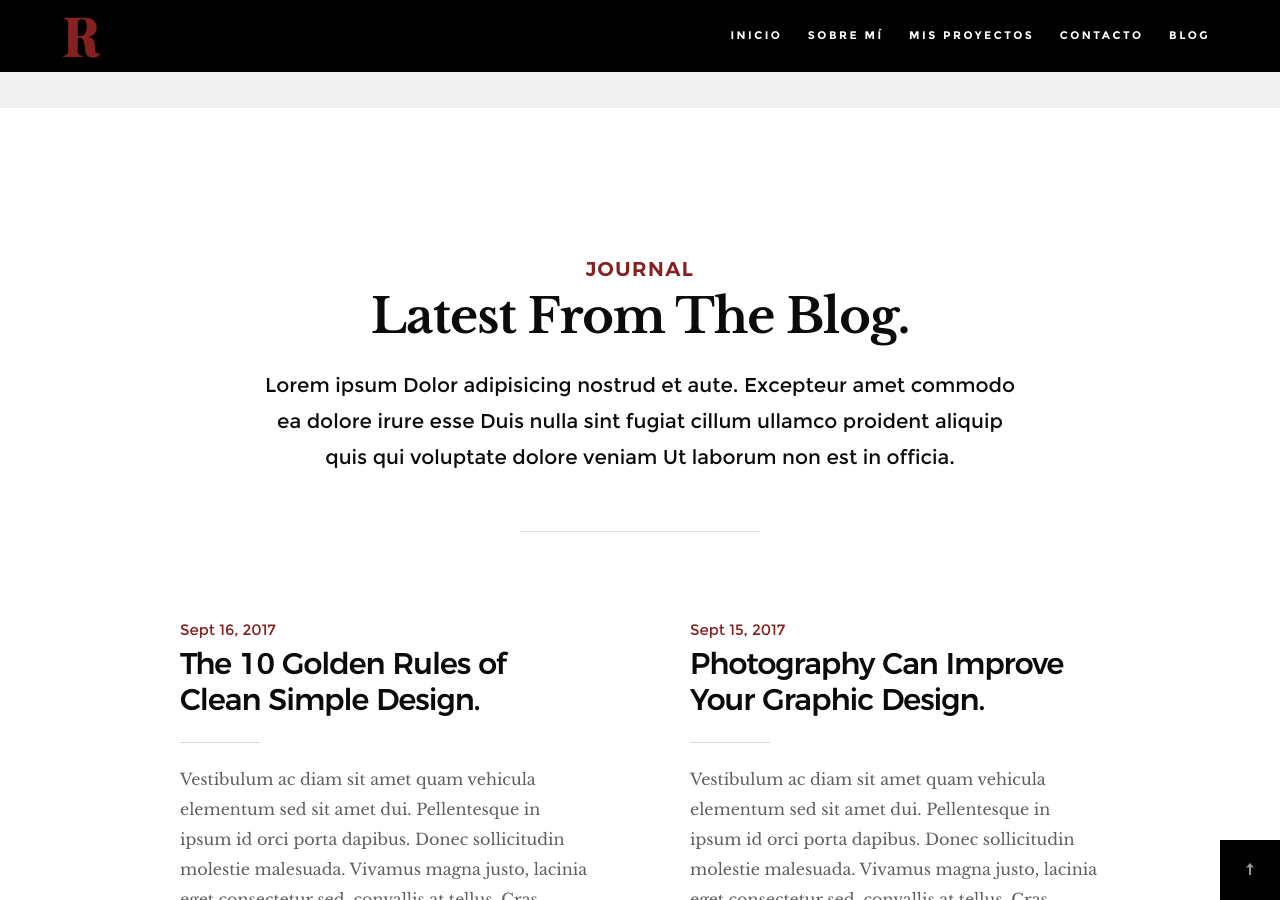
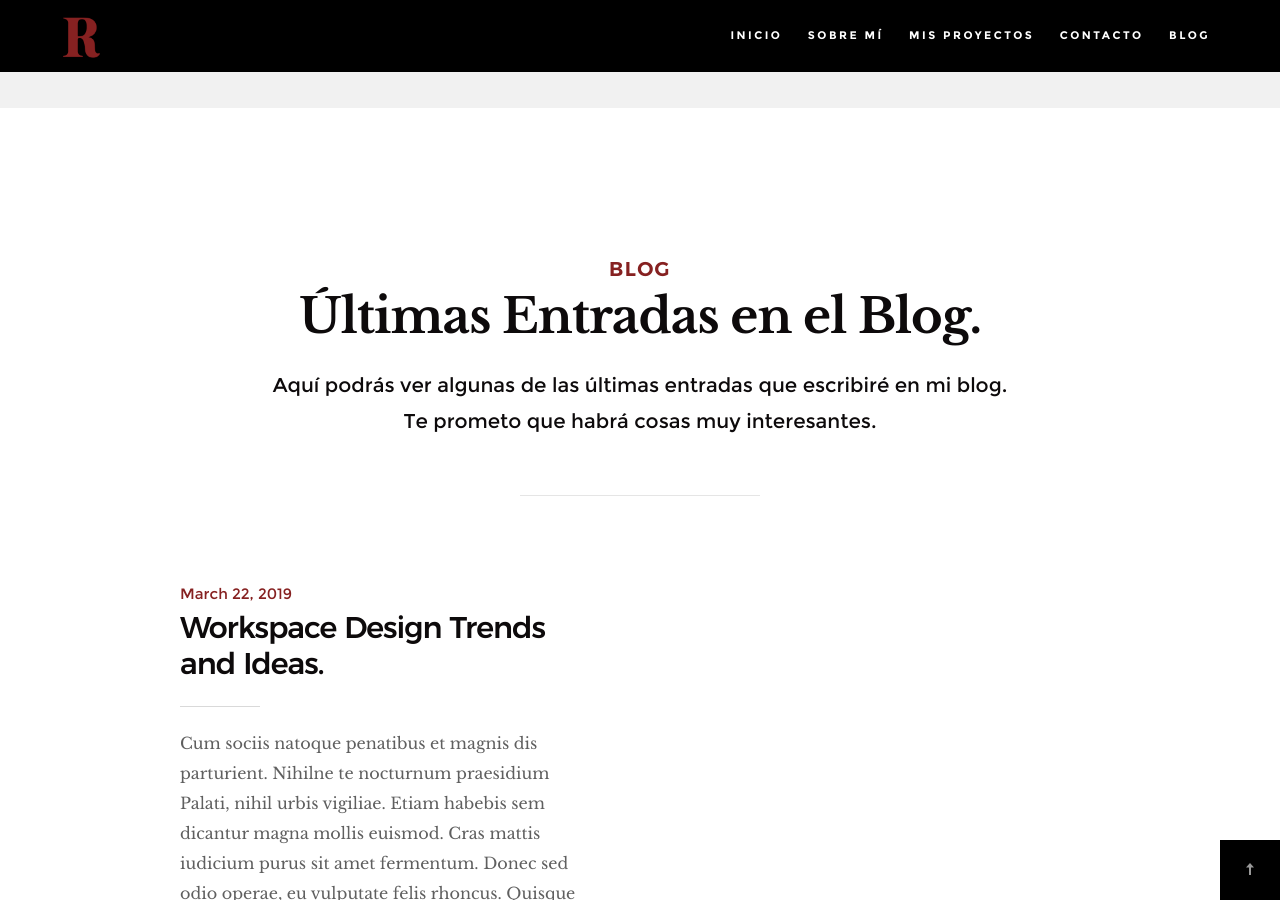
Before and after one commit to MrAnnix/Hola-theme-Jekyll, a Jekyll site: the page built from index.html, in a window 1280 px wide and 900 px high, scrolled down 3234 px. Built offline with Jekyll 4.4.1, drawn with Linux system fonts in a browser that asks for light colours; some of the changed text lies outside the part shown.

Commit message:
Blog list index

```diff
--- a/index.html
+++ b/index.html
@@ -137,11 +137,9 @@ layout: default
 
         <div class="row narrow section-intro has-bottom-sep">
             <div class="col-full">
-                <h3>Journal</h3>
-                <h1>Latest From The Blog.</h1>
-                <p class="lead">Lorem ipsum Dolor adipisicing nostrud et aute.
-                Excepteur amet commodo ea dolore irure esse Duis nulla sint fugiat cillum
-                ullamco proident aliquip quis qui voluptate dolore veniam Ut laborum non est in officia.</p>
+                <h3>Blog</h3>
+                <h1>Últimas Entradas en el Blog.</h1>
+                <p class="lead">Aquí podrás ver algunas de las últimas entradas que escribiré en mi blog. Te prometo que habrá cosas muy interesantes.</p>
             </div>
         </div>
 
@@ -149,69 +147,27 @@ layout: default
             <div class="col-full">
 
                 <div class="blog-list block-1-2 block-tab-full">
+                    {% if site.posts %}{% for post in site.posts limit:1 %}
                     <article class="col-block">
 
                         <div class="blog-date">
-                            <a href="blog-single.html">Sept 16, 2017</a>
+                            <a href="{{ post.url }}">{{ post.date | date: '%B %d, %Y' }}</a>
                         </div>
 
-                        <h2 class="h01"><a href="blog-single.html">The 10 Golden Rules of Clean Simple Design.</a></h2>
+                        <h2 class="h01"><a href="{{ post.url }}">{{ post.title }}</a></h2>
                         <p>
-                        Vestibulum ac diam sit amet quam vehicula elementum sed sit amet dui. Pellentesque in ipsum id orci porta dapibus. Donec sollicitudin molestie malesuada. Vivamus magna justo, lacinia eget consectetur sed, convallis at tellus. Cras ultricies ligula sed magna dictum porta. Sed porttitor lectus nibh..
+                        {{ post.excerpt | strip_html | truncate: 360 }}
                         </p>
 
                         <div class="blog-cat">
-                                <a href="blog.html">Branding</a><a href="blog.html">Design</a>
+                                {% if post.categories %}{% for category in post.categories %}
+                                <a href="{{ site.baseurl }}{{ site.category_page }}#{{ category | slugify }}">{{ category }}</a>
+                                {% endfor %}{% endif %}
                         </div>
 
 
                     </article>
-                    <article class="col-block">
-
-                        <div class="blog-date">
-                            <a href="blog-single.html">Sept 15, 2017</a>
-                        </div>
-
-                        <h2 class="h01"><a href="blog-single.html">Photography Can Improve Your Graphic Design.</a></h2>
-                        <p>
-                        Vestibulum ac diam sit amet quam vehicula elementum sed sit amet dui. Pellentesque in ipsum id orci porta dapibus. Donec sollicitudin molestie malesuada. Vivamus magna justo, lacinia eget consectetur sed, convallis at tellus. Cras ultricies ligula sed magna dictum porta. Sed porttitor lectus nibh..
-                        </p>
-
-                        <div class="blog-cat">
-                            <a href="blog.html">Photography</a>
-                        </div>
-
-
-                    </article>
-                    <article class="col-block">
-
-                        <div class="blog-date">
-                            <a href="blog-single.html">Sept 14, 2017</a>
-                        </div>
-
-                        <h2 class="h01"><a href="blog-single.html">Workspace Design Trends and Ideas.</a></h2>
-                        <p>
-                        Vestibulum ac diam sit amet quam vehicula elementum sed sit amet dui. Pellentesque in ipsum id orci porta dapibus. Donec sollicitudin molestie malesuada. Vivamus magna justo, lacinia eget consectetur sed, convallis at tellus. Cras ultricies ligula sed magna dictum porta. Sed porttitor lectus nibh dolore irure esse Duis nulla sint.
-                        </p>
-
-                        <div class="blog-cat">
-                            <a href="blog.html">Branding</a><a href="blog.html">Wordpress</a>
-                        </div>
-                    </article>
-                    <article class="col-block">
-
-                        <div class="blog-date">
-                            <a href="blog-single.html">Sept 12, 2017</a>
-                        </div>
-                        <h2 class="h01"><a href="blog-single.html">Using Patterns in your Branding.</a></h2>
-                        <p>
-                        Vestibulum ac diam sit amet quam vehicula elementum sed sit amet dui. Pellentesque in ipsum id orci porta dapibus. Donec sollicitudin molestie malesuada. Vivamus magna justo, lacinia eget consectetur sed, convallis at tellus. Cras ultricies ligula sed magna dictum porta. Sed porttitor lectus nibh.
-                        </p>
-
-                        <div class="blog-cat">
-                            <a href="blog.html">Design</a><a href="blog.html">Branding</a>
-                        </div>
-                    </article>
+                    {% endfor %}{% endif %}
                 </div> <!-- end blog-list -->
 
             </div> <!-- end col-full -->
```
Also changed, not shown: blog/index.html (+4 -6 lines).
